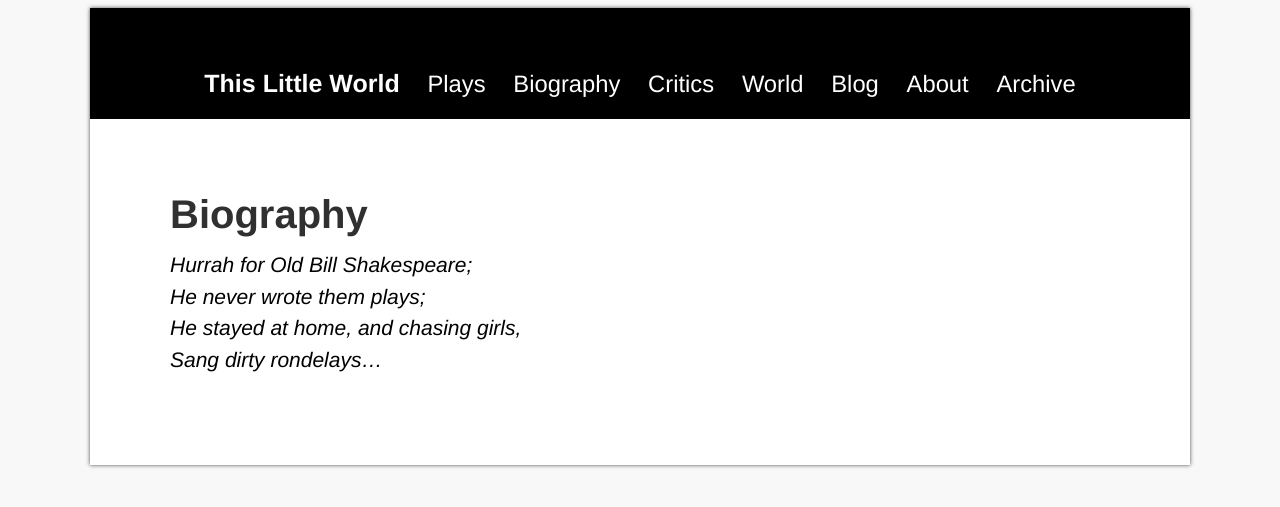
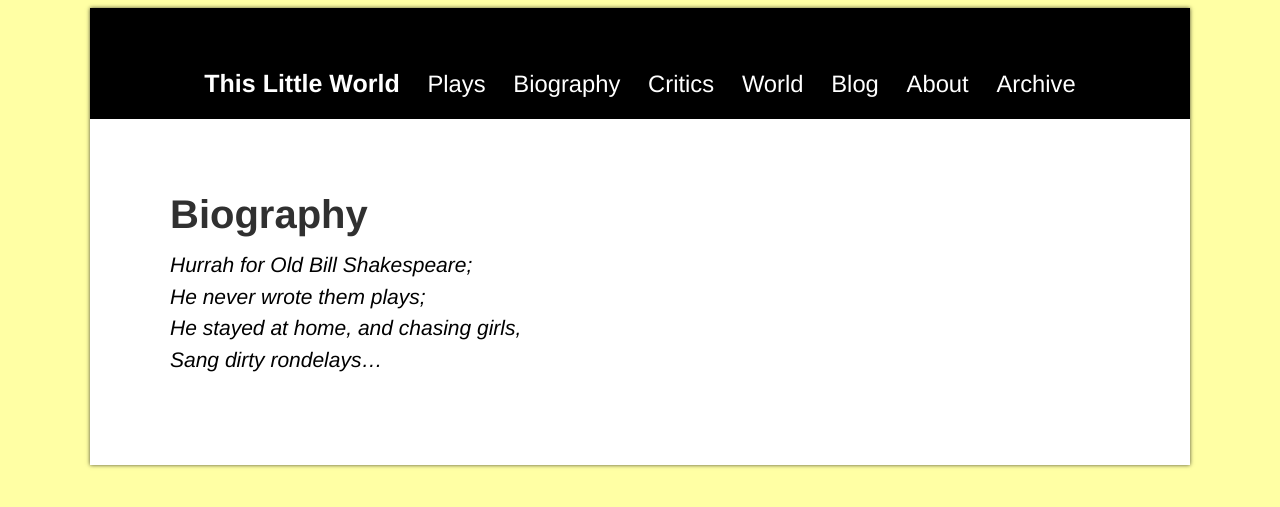
Before and after one commit to ThisLittleWorld/ThisLittleWorld.github.io, a Jekyll site: the page built from pages/biography.md, in a window 1280 px wide. Shown: the top 507 px of the page. Built offline with Jekyll 4.4.1, drawn with Linux system fonts in a browser that asks for light colours; Markdown is read by kramdown in place of the engine named in the settings.

Commit message:
background color

```diff
--- a/public/css/poole.css
+++ b/public/css/poole.css
@@ -65,7 +65,7 @@ html {
 
 body {
   color: #515151;
-  background-color: #F8F8F8;
+  background-color: #FFFFA4; /* #F8F8F8 */
   -webkit-text-size-adjust: 100%;
       -ms-text-size-adjust: 100%;
 }
@@ -471,6 +471,7 @@ article {
   background:white;
   padding:30px 0;
   /*box-shadow: inset 1px 1px  5px rgba(184, 184, 184, 0.4);*/
+  height: 100%;
 }
 
 @media (max-width: 480px) {
```
